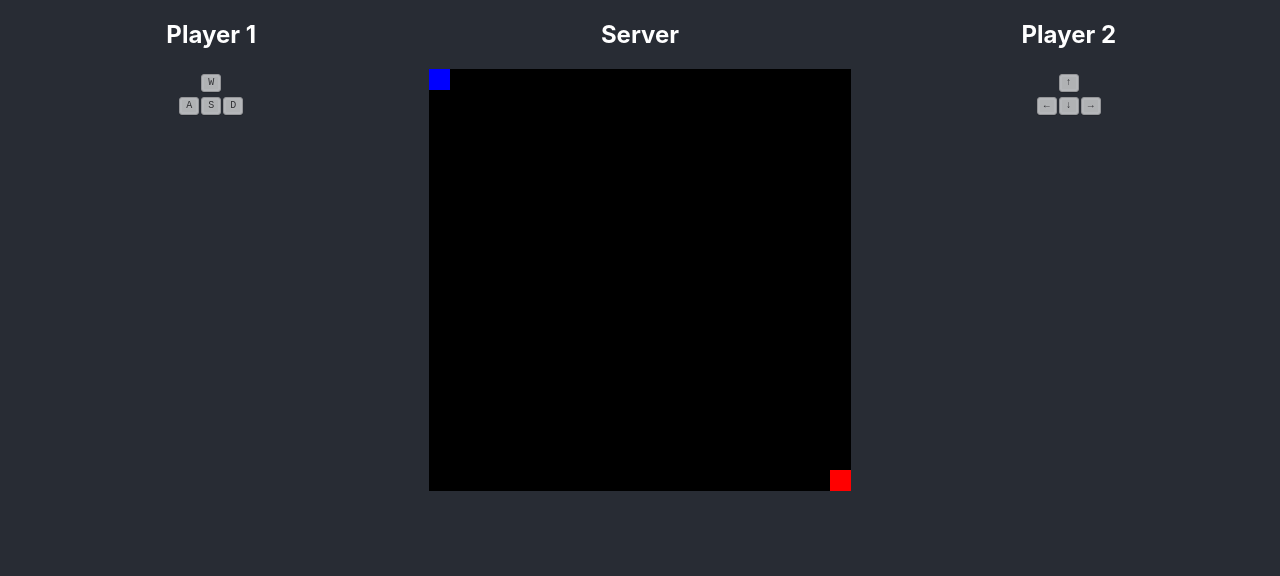
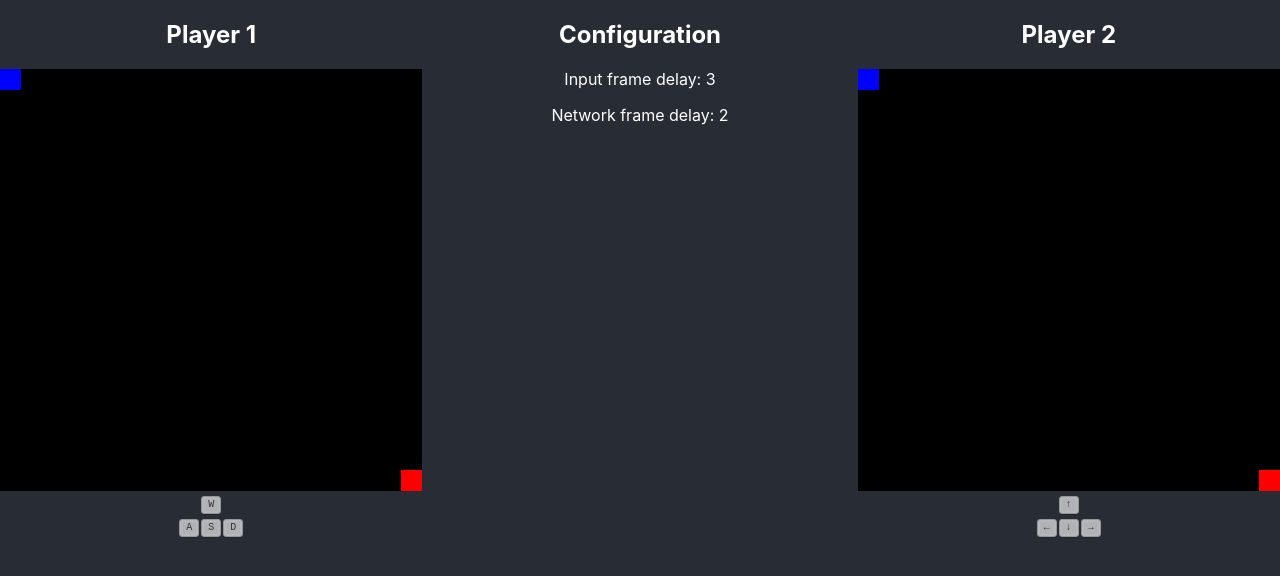
Before and after one commit to toolness/netcode-fun, a React (Create React App) app: page / in a window 1280 px wide. Shown: the top 576 px of the page. Built offline with nearby package versions, Linux system fonts and the light colour scheme.

Commit message:
Add MultiSimRunner to simulate network P2P play.

```diff
--- a/src/App.tsx
+++ b/src/App.tsx
@@ -1,6 +1,6 @@
 import React, { useRef, useCallback, useState } from 'react';
 import './App.css';
-import { Player, Sim, SimRunner, SimViz } from './Sim';
+import { Player, Sim, MultiSimRunner, SimViz } from './Sim';
 import { Vec2, VEC2_ZERO, vec2Subtract } from "./Vec2";
 import { InputManager } from './InputManager';
 import { Vec2Input } from './Vec2Input';
@@ -30,14 +30,18 @@ const INITIAL_SIM: Sim = {
 };
 
 const App: React.FC = () => {
-  const sr = useRef(new SimRunner(INITIAL_SIM, {inputTickDelay: 3})).current;
-  const [sim, setSim] = useState(sr.currentState);
+  const inputTickDelay = 3;
+  const networkTickDelay = 2;
+  const sr = useRef(new MultiSimRunner(INITIAL_SIM, {inputTickDelay, networkTickDelay})).current;
+  const [sim1, setSim1] = useState(sr.runners[0].currentState);
+  const [sim2, setSim2] = useState(sr.runners[1].currentState);
 
   const movePlayer1 = useCallback((v: Vec2) => sr.setPlayerVelocity(0, v), [sr]);
   const movePlayer2 = useCallback((v: Vec2) => sr.setPlayerVelocity(1, v), [sr]);
   const nextTick = useCallback(() => {
     sr.tick();
-    setSim(sr.currentState);
+    setSim1(sr.runners[0].currentState);
+    setSim2(sr.runners[1].currentState);
   }, [sr]);
 
   useRequestAnimationFrame(nextTick);
@@ -48,14 +52,17 @@ const App: React.FC = () => {
         <div className="App-viewports">
           <div>
             <h2>Player 1</h2>
+            <SimViz sim={sim1} />
             <Vec2Input up="w" down="s" left="a" right="d" onChange={movePlayer1} />
           </div>
           <div>
-            <h2>Server</h2>
-            <SimViz sim={sim} />
+            <h2>Configuration</h2>
+            <p>Input frame delay: {inputTickDelay}</p>
+            <p>Network frame delay: {networkTickDelay}</p>
           </div>
           <div>
             <h2>Player 2</h2>
+            <SimViz sim={sim2} />
             <Vec2Input up="arrowup" down="arrowdown" left="arrowleft" right="arrowright" onChange={movePlayer2} />
           </div>
         </div>
--- a/src/Sim.tsx
+++ b/src/Sim.tsx
@@ -68,8 +68,54 @@ export type SimRunnerOptions = {
 };
 
 const DEFAULT_SIM_RUNNER_OPTIONS: SimRunnerOptions = {
-  inputTickDelay: 0
+  inputTickDelay: 0,
 };
+
+export type MultiSimRunnerOptions = SimRunnerOptions & {
+  networkTickDelay: number
+};
+
+const DEFAULT_MULTI_SIM_RUNNER_OPTIONS: MultiSimRunnerOptions = {
+  ...DEFAULT_SIM_RUNNER_OPTIONS,
+  networkTickDelay: 1
+};
+
+export class MultiSimRunner {
+  runners: SimRunner[] = [];
+  options: MultiSimRunnerOptions;
+  inTransitCommands: {ticksLeft: number, command: SimCommand}[] = [];
+
+  constructor(initialState: Sim, options?: Partial<MultiSimRunnerOptions>) {
+    this.options = {
+      ...DEFAULT_MULTI_SIM_RUNNER_OPTIONS,
+      ...options
+    };
+    for (let i = 0; i < initialState.players.length; i++) {
+      this.runners.push(new SimRunner(initialState, options));
+    }
+  }
+
+  tick() {
+    this.inTransitCommands = this.inTransitCommands.filter(itc => {
+      if (itc.ticksLeft === 0) {
+        this.runners.forEach((runner, playerIndex) => {
+          if (playerIndex !== itc.command.playerIndex) {
+            runner.queuedCommands.push(itc.command);
+          }
+        });
+        return false;
+      }
+      itc.ticksLeft--;
+      return true;
+    });
+    this.runners.forEach(r => r.tick());
+  }
+
+  setPlayerVelocity(playerIndex: number, velocity: Vec2) {
+    const command = this.runners[playerIndex].setPlayerVelocity(playerIndex, velocity);
+    this.inTransitCommands.push({ticksLeft: this.options.networkTickDelay, command});
+  }
+}
 
 export class SimRunner {
   currentState: Sim;
@@ -99,13 +145,15 @@ export class SimRunner {
     this.currentState = state;
   }
 
-  setPlayerVelocity(playerIndex: number, velocity: Vec2) {
-    this.queuedCommands.push({
+  setPlayerVelocity(playerIndex: number, velocity: Vec2): SimCommand {
+    const cmd: SimCommand = {
       type: 'set-velocity',
       time: this.currentState.time + this.options.inputTickDelay,
       playerIndex,
       velocity
-    });
+    };
+    this.queuedCommands.push(cmd);
+    return cmd;
   }
 }
 
```
